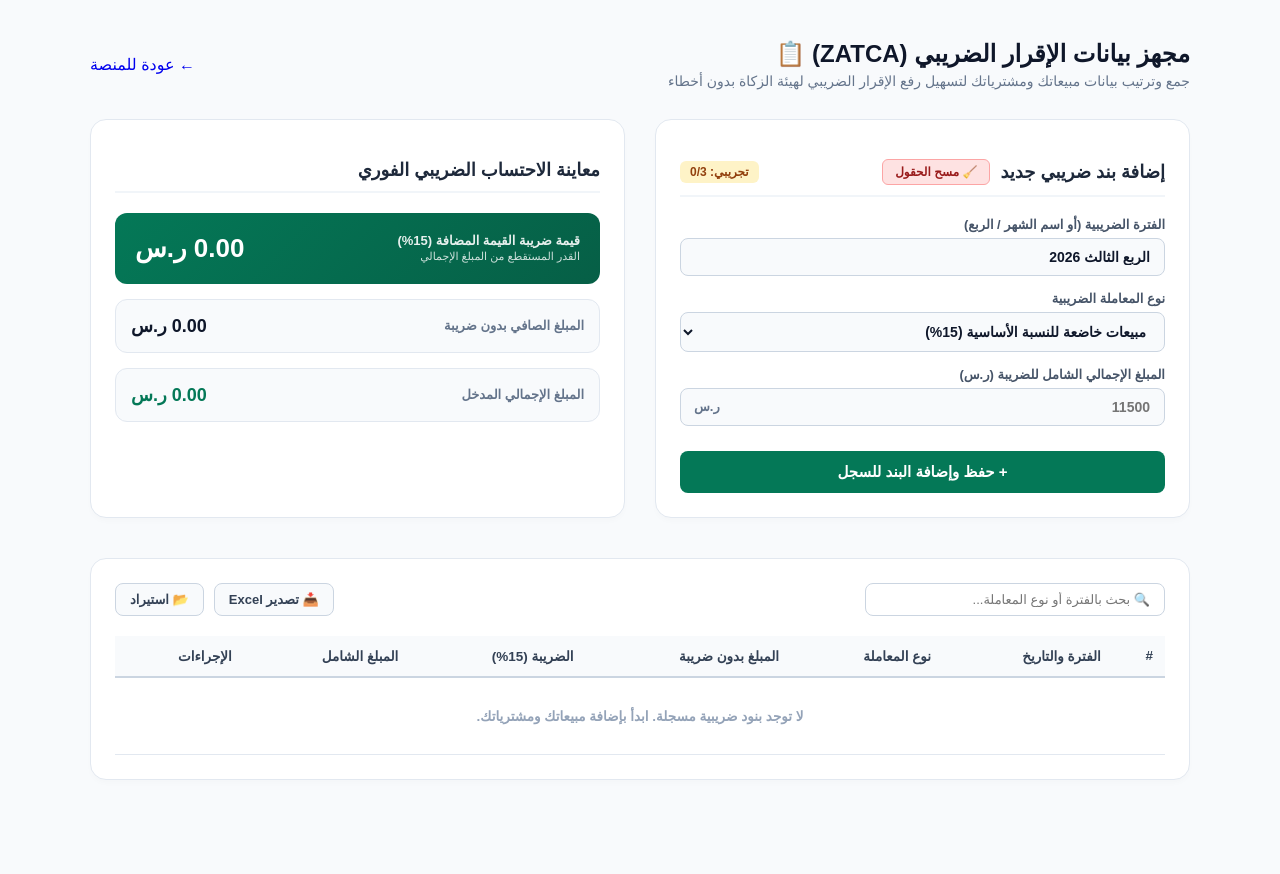
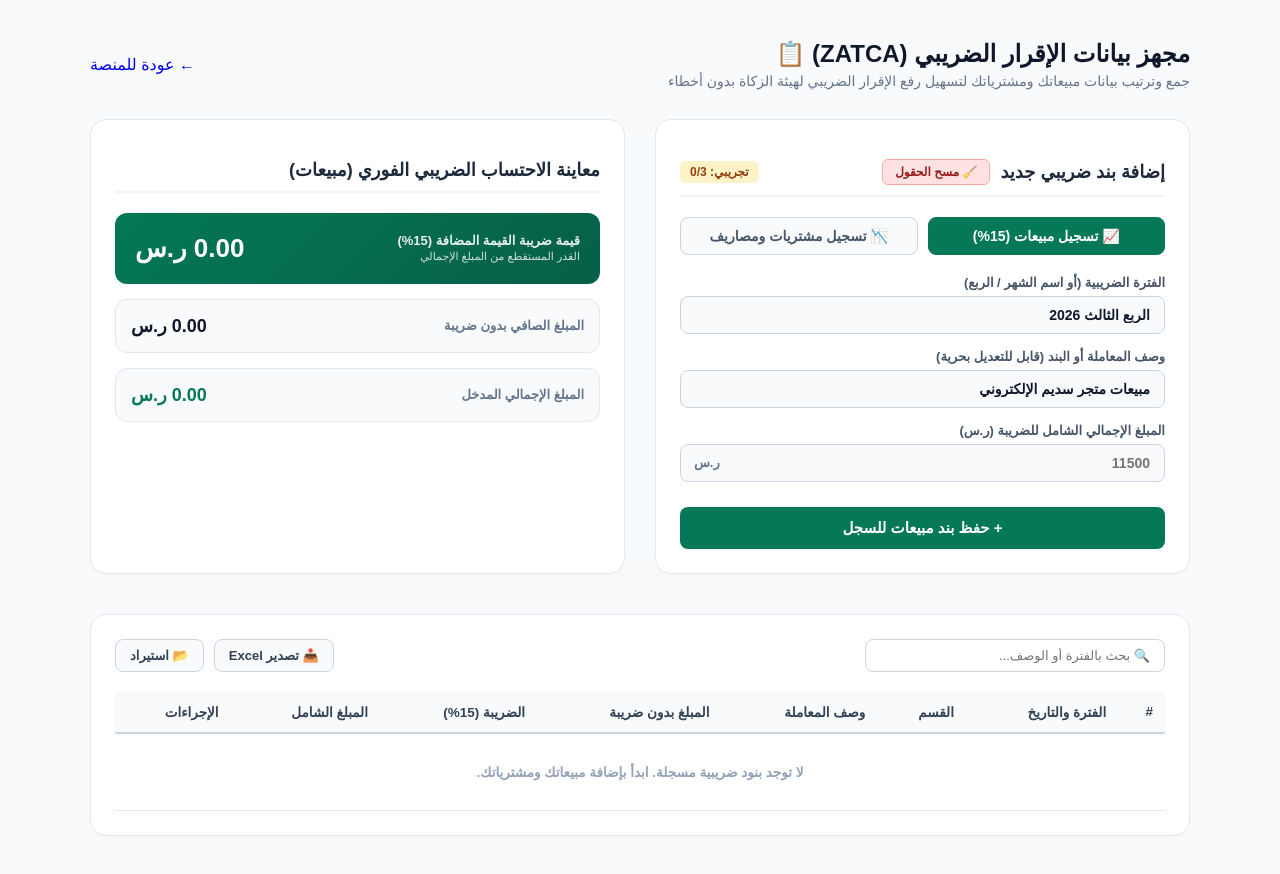
Before and after one commit to engaziasa-lang/engazia-app, a Next.js app: page /hub/sa/vat-report in a window 1280 px wide. Before the commit the page ends 820 px from the top, so only its background shows below. Built offline with nearby package versions, Linux system fonts and the light colour scheme.

Commit message:
Update page.tsx

```diff
--- a/app/hub/sa/vat-report/page.tsx
+++ b/app/hub/sa/vat-report/page.tsx
@@ -6,16 +6,18 @@ import Link from 'next/link';
 interface TaxItem {
   id: string;
   periodName: string;
-  transactionType: 'مبيعات خاضعة للنسبة الأساسية (15%)' | 'مشتريات ومصاريف خاضعة للضريبة';
-  amountInclusive: number; // المبلغ الشامل للضريبة
-  vatAmount: number;       // قيمة الضريبة 15%
-  netAmount: number;       // المبلغ بدون ضريبة
+  transactionType: 'مبيعات' | 'مشتريات';
+  customDescription: string; // بند مفتوح للتعديل
+  amountInclusive: number;
+  vatAmount: number;
+  netAmount: number;
   createdAt?: string;
 }
 
 export default function TaxReturnPrepSA() {
+  const [activeTab, setActiveTab] = useState<'مبيعات' | 'مشتريات'>('مبيعات');
   const [periodName, setPeriodName] = useState<string>('الربع الثالث 2026');
-  const [transactionType, setTransactionType] = useState<'مبيعات خاضعة للنسبة الأساسية (15%)' | 'مشتريات ومصاريف خاضعة للضريبة'>('مبيعات خاضعة للنسبة الأساسية (15%)');
+  const [customDescription, setCustomDescription] = useState<string>('مبيعات متجر سديم الإلكتروني');
   const [amountInclusive, setAmountInclusive] = useState<number | ''>('');
 
   const [items, setItems] = useState<TaxItem[]>([]);
@@ -42,6 +44,13 @@ export default function TaxReturnPrepSA() {
   const netAmt = totalInc / 1.15;
   const vatAmt = totalInc - netAmt;
 
+  const handleTabSwitch = (tab: 'مبيعات' | 'مشتريات') => {
+    setActiveTab(tab);
+    if (!editingId) {
+      setCustomDescription(tab === 'مبيعات' ? 'مبيعات متجر إلكتروني' : 'مشتريات بضاعة ومصاريف');
+    }
+  };
+
   const handleClearForm = () => {
     setAmountInclusive('');
     setEditingId(null);
@@ -53,8 +62,8 @@ export default function TaxReturnPrepSA() {
       alert('🔒 عذراً، لقد استهلكت الحد التجريبي (3 سجلات). يرجى ترقية حسابك لفتح السعة الكاملة بلا حدود!');
       return;
     }
-    if (totalInc <= 0 || !periodName.trim()) {
-      alert('الرجاء إدخال اسم الفترة ومبلغ صحيح.');
+    if (totalInc <= 0 || !periodName.trim() || !customDescription.trim()) {
+      alert('الرجاء التأكد من تعبئة الفترة، وصف البند، ومبلغ صحيح.');
       return;
     }
 
@@ -66,7 +75,8 @@ export default function TaxReturnPrepSA() {
       const updated = items.map(item => item.id === editingId ? {
         ...item,
         periodName,
-        transactionType,
+        transactionType: activeTab,
+        customDescription,
         amountInclusive: totalInc,
         netAmount: Number(netAmt.toFixed(2)),
         vatAmount: Number(vatAmt.toFixed(2)),
@@ -74,27 +84,29 @@ export default function TaxReturnPrepSA() {
       } : item);
       saveToLocalStorage(updated);
       setEditingId(null);
-      alert('✨ تم تحديث السجل الضريبي بنجاح!');
+      alert('✨ تم تحديث السجل بنجاح!');
     } else {
       const newItem: TaxItem = {
         id: Date.now().toString(),
         periodName,
-        transactionType,
+        transactionType: activeTab,
+        customDescription,
         amountInclusive: totalInc,
         netAmount: Number(netAmt.toFixed(2)),
         vatAmount: Number(vatAmt.toFixed(2)),
         createdAt: formattedDate
       };
       saveToLocalStorage([...items, newItem]);
-      alert('✅ تمت إضافة السجل إلى قائمة الإقرار بنجاح!');
+      alert('✅ تمت إضافة البند إلى سجل الإقرار بنجاح!');
     }
 
     handleClearForm();
   };
 
   const handleEdit = (item: TaxItem) => {
+    setActiveTab(item.transactionType);
     setPeriodName(item.periodName);
-    setTransactionType(item.transactionType);
+    setCustomDescription(item.customDescription || (item.transactionType === 'مبيعات' ? 'مبيعات متجر' : 'مشتريات'));
     setAmountInclusive(item.amountInclusive);
     setEditingId(item.id);
     window.scrollTo({ top: 0, behavior: 'smooth' });
@@ -107,12 +119,11 @@ export default function TaxReturnPrepSA() {
     }
   };
 
-  // مجاميع المبيعات والمشتريات
-  const totalSalesInclusive = items.filter(i => i.transactionType.includes('مبيعات')).reduce((acc, curr) => acc + curr.amountInclusive, 0);
-  const totalSalesVat = items.filter(i => i.transactionType.includes('مبيعات')).reduce((acc, curr) => acc + curr.vatAmount, 0);
+  const totalSalesInclusive = items.filter(i => i.transactionType === 'مبيعات').reduce((acc, curr) => acc + curr.amountInclusive, 0);
+  const totalSalesVat = items.filter(i => i.transactionType === 'مبيعات').reduce((acc, curr) => acc + curr.vatAmount, 0);
 
-  const totalPurchasesInclusive = items.filter(i => i.transactionType.includes('مشتريات')).reduce((acc, curr) => acc + curr.amountInclusive, 0);
-  const totalPurchasesVat = items.filter(i => i.transactionType.includes('مشتريات')).reduce((acc, curr) => acc + curr.vatAmount, 0);
+  const totalPurchasesInclusive = items.filter(i => i.transactionType === 'مشتريات').reduce((acc, curr) => acc + curr.amountInclusive, 0);
+  const totalPurchasesVat = items.filter(i => i.transactionType === 'مشتريات').reduce((acc, curr) => acc + curr.vatAmount, 0);
 
   const netVatPayable = totalSalesVat - totalPurchasesVat;
 
@@ -140,7 +151,8 @@ export default function TaxReturnPrepSA() {
                 <th>م</th>
                 <th>الفترة الضريبية</th>
                 <th>التاريخ والوقت</th>
-                <th>نوع المعاملة</th>
+                <th>القسم</th>
+                <th>وصف المعاملة (البند)</th>
                 <th>المبلغ بدون ضريبة</th>
                 <th>قيمة الضريبة (15%)</th>
                 <th>المبلغ الشامل</th>
@@ -156,6 +168,7 @@ export default function TaxReturnPrepSA() {
           <td>${row.periodName}</td>
           <td>${row.createdAt || '-'}</td>
           <td>${row.transactionType}</td>
+          <td>${row.customDescription}</td>
           <td>${row.netAmount}</td>
           <td>${row.vatAmount}</td>
           <td>${row.amountInclusive}</td>
@@ -167,21 +180,20 @@ export default function TaxReturnPrepSA() {
             </tbody>
             <tfoot>
               <tr class="tfoot-row">
-                <td colspan="4">إجمالي مبيعات الفترة</td>
+                <td colspan="5">إجمالي مبيعات الفترة</td>
                 <td></td>
                 <td>${totalSalesVat.toFixed(2)}</td>
                 <td>${totalSalesInclusive.toFixed(2)}</td>
               </tr>
               <tr class="tfoot-row">
-                <td colspan="4">إجمالي مشتريات الفترة</td>
+                <td colspan="5">إجمالي مشتريات ومصاريف الفترة</td>
                 <td></td>
                 <td>${totalPurchasesVat.toFixed(2)}</td>
                 <td>${totalPurchasesInclusive.toFixed(2)}</td>
               </tr>
               <tr class="tfoot-row" style="background-color: #ecfdf5; color: #047857;">
-                <td colspan="4">صافي الضريبة الواجب سدادها لهيئة الزكاة</td>
-                <td colspan="2"></td>
-                <td>${netVatPayable.toFixed(2)} ر.س</td>
+                <td colspan="5">صافي الضريبة الواجب سدادها لهيئة الزكاة</td>
+                <td colspan="3">${netVatPayable.toFixed(2)} ر.س</td>
               </tr>
             </tfoot>
           </table>
@@ -219,6 +231,7 @@ export default function TaxReturnPrepSA() {
 
   const filteredItems = items.filter(item =>
     item.periodName.toLowerCase().includes(searchQuery.toLowerCase()) ||
+    item.customDescription.toLowerCase().includes(searchQuery.toLowerCase()) ||
     item.transactionType.toLowerCase().includes(searchQuery.toLowerCase())
   );
 
@@ -248,16 +261,23 @@ export default function TaxReturnPrepSA() {
         .clear-form-btn { background: #fee2e2; border: 1px solid #fca5a5; color: #991b1b; padding: 5px 12px; border-radius: 6px; font-size: 12px; font-weight: 800; cursor: pointer; transition: all 0.2s; font-family: 'Tajawal', sans-serif; display: flex; align-items: center; gap: 5px; }
         .clear-form-btn:hover { background: #fecaca; }
 
+        /* أزرار التبديل السريعة (Tabs) */
+        .tabs-container { display: flex; gap: 10px; margin-bottom: 20px; }
+        .tab-btn { flex: 1; padding: 10px; border-radius: 8px; font-weight: 800; font-size: 14px; cursor: pointer; border: 1px solid #cbd5e1; background: #f8fafc; color: #475569; font-family: 'Tajawal', sans-serif; transition: 0.2s; }
+        .tab-btn.active-sales { background: #047857; color: white; border-color: #047857; }
+        .tab-btn.active-purchases { background: #0369a1; color: white; border-color: #0369a1; }
+
         .input-group { margin-bottom: 15px; width: 100%; }
         .input-group label { display: block; font-size: 13px; font-weight: 700; color: #475569; margin-bottom: 6px; }
         .input-wrapper { position: relative; display: flex; align-items: center; width: 100%; }
-        .input-wrapper input, .input-wrapper select { width: 100%; padding: 10px 14px; border: 1px solid #cbd5e1; border-radius: 8px; font-size: 14px; font-family: 'Tajawal', sans-serif; outline: none; background: #f8fafc; color: #0f172a; font-weight: 600; box-sizing: border-box; }
+        .input-wrapper input { width: 100%; padding: 10px 14px; border: 1px solid #cbd5e1; border-radius: 8px; font-size: 14px; font-family: 'Tajawal', sans-serif; outline: none; background: #f8fafc; color: #0f172a; font-weight: 600; box-sizing: border-box; }
         .input-wrapper input.with-currency { padding-left: 45px; }
-        .input-wrapper input:focus, .input-wrapper select:focus { border-color: #047857; background: #ffffff; }
+        .input-wrapper input:focus { border-color: #047857; background: #ffffff; }
         .currency-tag { position: absolute; left: 14px; color: #64748b; font-weight: 800; font-size: 13px; pointer-events: none; }
 
         .action-btn { background: #047857; color: #fff; border: none; width: 100%; padding: 12px; border-radius: 8px; font-weight: 900; font-size: 15px; cursor: pointer; transition: all 0.2s; font-family: 'Tajawal', sans-serif; margin-top: 10px; box-sizing: border-box; }
-        .action-btn:hover { background: #065f46; }
+        .action-btn.btn-purchases { background: #0369a1; }
+        .action-btn:hover { opacity: 0.9; }
 
         .result-box { background: #f8fafc; border-radius: 12px; padding: 15px; margin-bottom: 15px; display: flex; justify-content: space-between; align-items: center; border: 1px solid #e2e8f0; flex-wrap: wrap; gap: 10px; }
         .result-box.primary { background: linear-gradient(135deg, #047857 0%, #065f46 100%); color: #fff; border: none; padding: 20px; }
@@ -274,7 +294,7 @@ export default function TaxReturnPrepSA() {
         .t-btn:hover { background: #f1f5f9; }
 
         .table-responsive { overflow-x: auto; -webkit-overflow-scrolling: touch; width: 100%; }
-        .data-table { width: 100%; border-collapse: collapse; font-size: 13.5px; min-width: 850px; }
+        .data-table { width: 100%; border-collapse: collapse; font-size: 13.5px; min-width: 900px; }
         .data-table th { background: #f8fafc; padding: 12px; text-align: right; border-bottom: 2px solid #cbd5e1; font-weight: 800; color: #334155; white-space: nowrap; }
         .data-table td { padding: 12px; border-bottom: 1px solid #e2e8f0; color: #0f172a; font-weight: 600; vertical-align: middle; }
         .data-table tfoot td { background: #f1f5f9; font-weight: 900; color: #0f172a; border-top: 2px solid #cbd5e1; }
@@ -309,6 +329,24 @@ export default function TaxReturnPrepSA() {
             {!isActivated && <span className="trial-badge">تجريبي: {items.length}/3</span>}
           </h2>
 
+          {/* أزرار التبديل السريعة (مبيعات أو مشتريات) */}
+          <div className="tabs-container">
+            <button
+              type="button"
+              className={`tab-btn ${activeTab === 'مبيعات' ? 'active-sales' : ''}`}
+              onClick={() => handleTabSwitch('مبيعات')}
+            >
+              📈 تسجيل مبيعات (15%)
+            </button>
+            <button
+              type="button"
+              className={`tab-btn ${activeTab === 'مشتريات' ? 'active-purchases' : ''}`}
+              onClick={() => handleTabSwitch('مشتريات')}
+            >
+              📉 تسجيل مشتريات ومصاريف
+            </button>
+          </div>
+
           <form onSubmit={handleSaveItem}>
             <div className="input-group">
               <label>الفترة الضريبية (أو اسم الشهر / الربع)</label>
@@ -318,12 +356,9 @@ export default function TaxReturnPrepSA() {
             </div>
 
             <div className="input-group">
-              <label>نوع المعاملة الضريبية</label>
+              <label>وصف المعاملة أو البند (قابل للتعديل بحرية)</label>
               <div className="input-wrapper">
-                <select value={transactionType} onChange={(e: any) => setTransactionType(e.target.value)}>
-                  <option value="مبيعات خاضعة للنسبة الأساسية (15%)">مبيعات خاضعة للنسبة الأساسية (15%)</option>
-                  <option value="مشتريات ومصاريف خاضعة للضريبة">مشتريات ومصاريف خاضعة للضريبة</option>
-                </select>
+                <input type="text" value={customDescription} onChange={(e) => setCustomDescription(e.target.value)} placeholder="مثال: مبيعات متجر سديم / مصاريف إعلانات" required />
               </div>
             </div>
 
@@ -335,17 +370,17 @@ export default function TaxReturnPrepSA() {
               </div>
             </div>
 
-            <button type="submit" className="action-btn">
-              {editingId ? '💾 حفظ التعديلات' : '+ حفظ وإضافة البند للسجل'}
+            <button type="submit" className={`action-btn ${activeTab === 'مشتريات' ? 'btn-purchases' : ''}`}>
+              {editingId ? '💾 حفظ التعديلات' : `+ حفظ بند ${activeTab} للسجل`}
             </button>
           </form>
         </div>
 
         {/* قسم المعاينة الفورية */}
         <div className="card">
-          <h2 className="card-title">معاينة الاحتساب الضريبي الفوري</h2>
+          <h2 className="card-title">معاينة الاحتساب الضريبي الفوري ({activeTab})</h2>
 
-          <div className="result-box primary">
+          <div className="result-box primary" style={{ background: activeTab === 'مشتريات' ? 'linear-gradient(135deg, #0369a1 0%, #0c4a6e 100%)' : undefined }}>
             <div>
               <div className="result-label">قيمة ضريبة القيمة المضافة (15%)</div>
               <div style={{ fontSize: '11px', opacity: 0.8, marginTop: '2px' }}>القدر المستقطع من المبلغ الإجمالي</div>
@@ -362,7 +397,7 @@ export default function TaxReturnPrepSA() {
 
           <div className="result-box" style={{ background: '#f8fafc' }}>
             <span className="result-label">المبلغ الإجمالي المدخل</span>
-            <span className="result-value" style={{ color: '#047857' }}>{totalInc.toFixed(2)} ر.س</span>
+            <span className="result-value" style={{ color: activeTab === 'مبيعات' ? '#047857' : '#0369a1' }}>{totalInc.toFixed(2)} ر.س</span>
           </div>
         </div>
       </div>
@@ -373,7 +408,7 @@ export default function TaxReturnPrepSA() {
           <input
             type="text"
             className="search-input"
-            placeholder="🔍 بحث بالفترة أو نوع المعاملة..."
+            placeholder="🔍 بحث بالفترة أو الوصف..."
             value={searchQuery}
             onChange={(e) => setSearchQuery(e.target.value)}
           />
@@ -390,7 +425,8 @@ export default function TaxReturnPrepSA() {
               <tr>
                 <th>#</th>
                 <th>الفترة والتاريخ</th>
-                <th>نوع المعاملة</th>
+                <th>القسم</th>
+                <th>وصف المعاملة</th>
                 <th>المبلغ بدون ضريبة</th>
                 <th>الضريبة (15%)</th>
                 <th>المبلغ الشامل</th>
@@ -400,7 +436,7 @@ export default function TaxReturnPrepSA() {
             <tbody>
               {filteredItems.length === 0 ? (
                 <tr>
-                  <td colSpan={7} style={{ textAlign: 'center', color: '#94a3b8', padding: '30px 0' }}>
+                  <td colSpan={8} style={{ textAlign: 'center', color: '#94a3b8', padding: '30px 0' }}>
                     لا توجد بنود ضريبية مسجلة. ابدأ بإضافة مبيعاتك ومشترياتك.
                   </td>
                 </tr>
@@ -413,12 +449,13 @@ export default function TaxReturnPrepSA() {
                       {item.createdAt && <div style={{ fontSize: '11px', color: '#64748b', marginTop: '4px', fontWeight: 600 }}>🕒 {item.createdAt}</div>}
                     </td>
                     <td>
-                      <span style={{ color: item.transactionType.includes('مبيعات') ? '#047857' : '#0369a1', fontWeight: 800 }}>
+                      <span style={{ color: item.transactionType === 'مبيعات' ? '#047857' : '#0369a1', background: item.transactionType === 'مبيعات' ? '#ecfdf5' : '#e0f2fe', padding: '4px 8px', borderRadius: '6px', fontWeight: 800, fontSize: '12px' }}>
                         {item.transactionType}
                       </span>
                     </td>
+                    <td style={{ fontWeight: 800 }}>{item.customDescription}</td>
                     <td>{item.netAmount} ر.س</td>
-                    <td style={{ color: '#047857', fontWeight: 900 }}>{item.vatAmount} ر.س</td>
+                    <td style={{ color: item.transactionType === 'مبيعات' ? '#047857' : '#0369a1', fontWeight: 900 }}>{item.vatAmount} ر.س</td>
                     <td style={{ fontWeight: 900 }}>{item.amountInclusive} ر.س</td>
                     <td>
                       <div style={{ display: 'flex', gap: '6px', flexWrap: 'wrap' }}>
@@ -433,21 +470,21 @@ export default function TaxReturnPrepSA() {
             {filteredItems.length > 0 && (
               <tfoot>
                 <tr className="tfoot-row">
-                  <td colSpan={3} style={{ textAlign: 'center' }}>إجمالي المبيعات الخاضعة للضريبة</td>
+                  <td colSpan={4} style={{ textAlign: 'center' }}>إجمالي المبيعات الخاضعة للضريبة</td>
                   <td>-</td>
                   <td style={{ color: '#047857' }}>{totalSalesVat.toFixed(2)} ر.س</td>
                   <td>{totalSalesInclusive.toFixed(2)} ر.س</td>
                   <td></td>
                 </tr>
                 <tr className="tfoot-row">
-                  <td colSpan={3} style={{ textAlign: 'center' }}>إجمالي المشتريات والمصاريف</td>
+                  <td colSpan={4} style={{ textAlign: 'center' }}>إجمالي المشتريات والمصاريف</td>
                   <td>-</td>
                   <td style={{ color: '#0369a1' }}>{totalPurchasesVat.toFixed(2)} ر.س</td>
                   <td>{totalPurchasesInclusive.toFixed(2)} ر.س</td>
                   <td></td>
                 </tr>
                 <tr className="tfoot-row" style={{ backgroundColor: '#ecfdf5' }}>
-                  <td colSpan={4} style={{ textAlign: 'center', color: '#047857' }}>صافي ضريبة القيمة المضافة الواجب سدادها للهيئة</td>
+                  <td colSpan={5} style={{ textAlign: 'center', color: '#047857' }}>صافي ضريبة القيمة المضافة الواجب سدادها للهيئة</td>
                   <td colSpan={2} style={{ color: '#047857', fontSize: '16px' }}>{netVatPayable.toFixed(2)} ر.س</td>
                   <td></td>
                 </tr>
```
